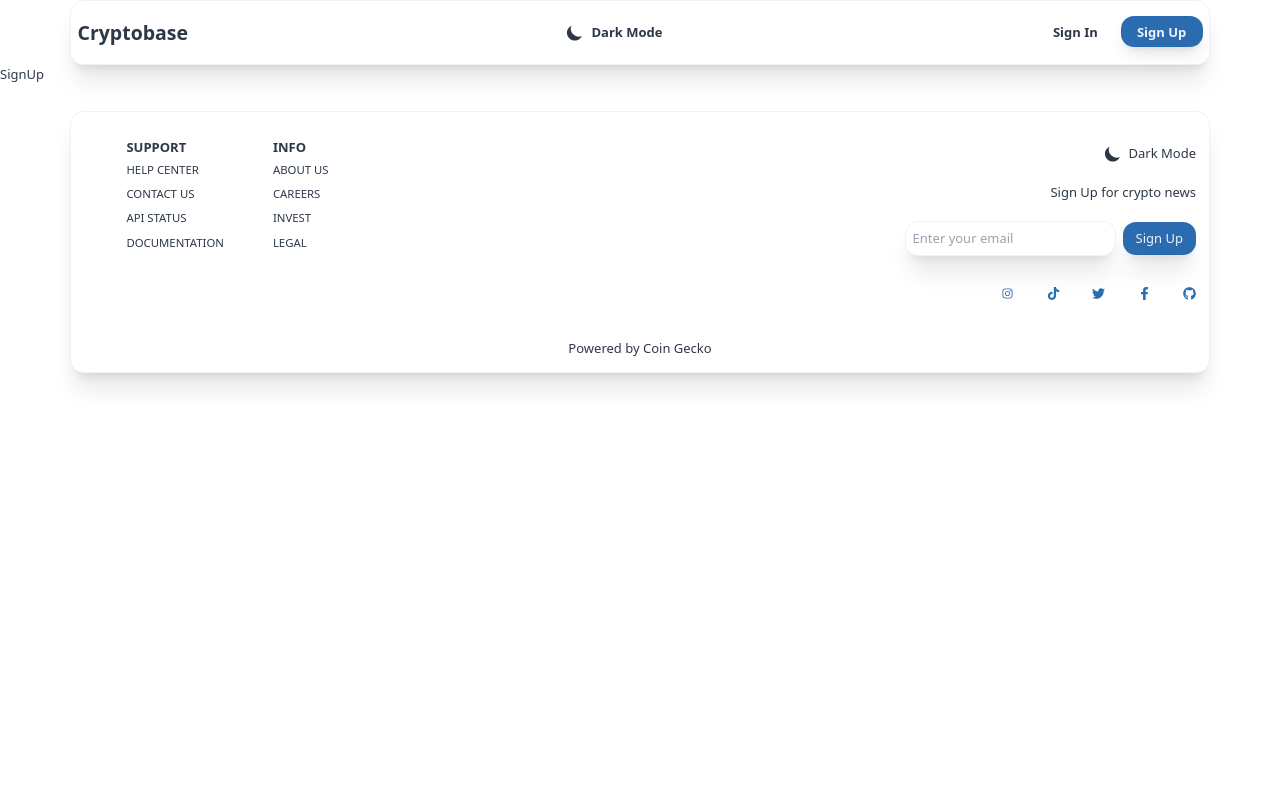
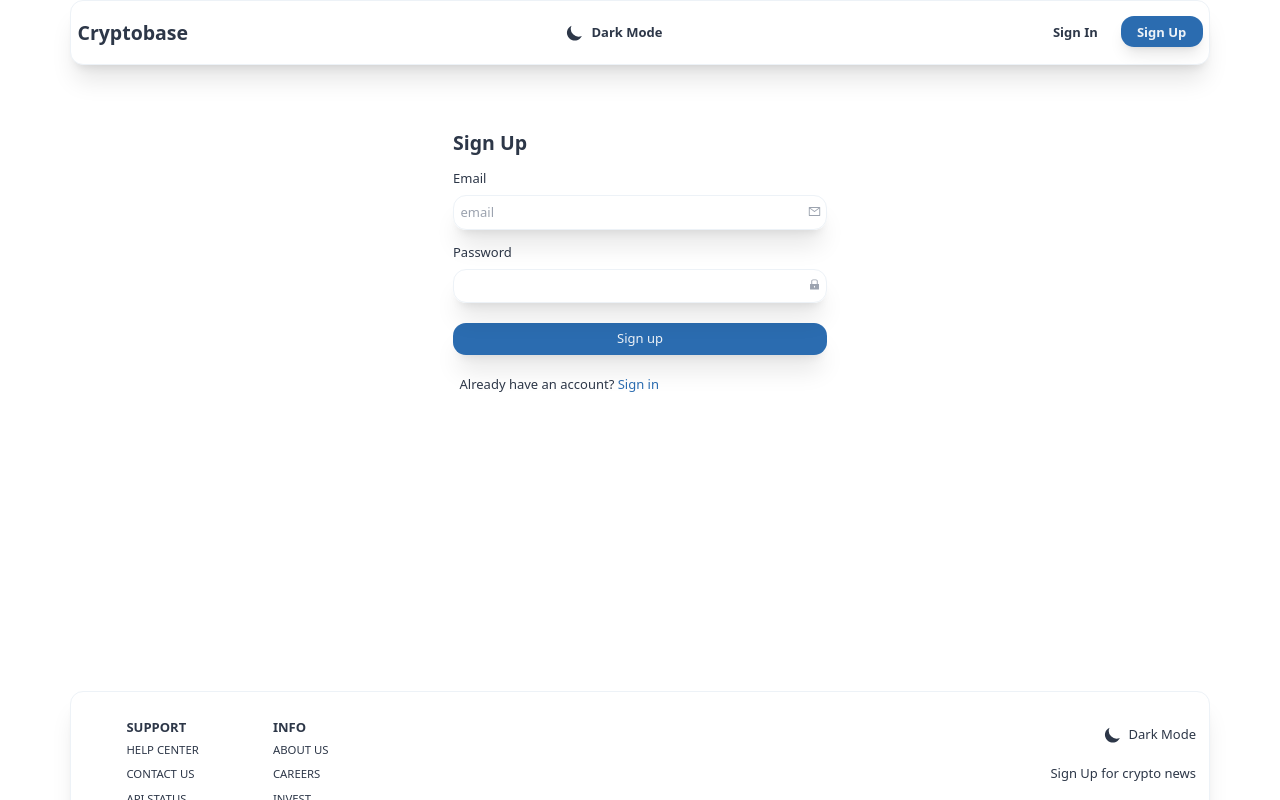
Before and after one commit to r-bytes/cryptofolio-project, a React (Create React App) app: page /signup in a window 1280 px wide. Shown: the top 800 px of the page. Built offline with nearby package versions, Linux system fonts and the light colour scheme; no server answers.

Commit message:
firebase implementation

```diff
--- a/package.json
+++ b/package.json
@@ -8,6 +8,7 @@
     "@testing-library/user-event": "^13.2.1",
     "axios": "^0.27.2",
     "dompurify": "^2.4.0",
+    "firebase": "^9.10.0",
     "react": "^18.2.0",
     "react-dom": "^18.2.0",
     "react-icons": "^4.4.0",
--- a/src/App.js
+++ b/src/App.js
@@ -1,7 +1,7 @@
 import React, { useState, useEffect } from "react";
 import { Route, Routes } from "react-router-dom";
 import { Footer, Navbar } from "./components/";
-import { CoinPage, Home, SignIn, SignUp } from "./pages/";
+import { Account, CoinPage, Home, SignIn, SignUp } from "./pages/";
 import axios from "axios";
 
 function App() {
@@ -23,6 +23,7 @@ function App() {
                 <Route path="/" element={<Home coins={coins} btc={btc} />} />
                 <Route path="/signin" element={<SignIn />} />
                 <Route path="/signup" element={<SignUp />} />
+                <Route path="/account" element={<Account />} />
                 <Route path="/coin/:coinId" element={<CoinPage />}>
                     <Route path=":coinId" />
                 </Route>
--- a/src/components/index.js
+++ b/src/components/index.js
@@ -4,3 +4,4 @@ export { default as Theme } from "./Theme"
 export { default as CoinItem } from "./CoinItem"
 export { default as Trending } from "./Trending"
 export { default as Footer } from "./Footer"
+export { default as WatchList } from "./WatchList"
--- /dev/null
+++ b/src/context/AuthContext.jsx
@@ -0,0 +1,45 @@
+import { createContext, useContext, useState, useEffect } from "react";
+import { auth, db } from '../firebase';
+import { createUserWithEmailAndPassword, signInWithEmailAndPassword, signOut, onAuthStateChanged } from "firebase/auth";
+import { doc, setDoc } from "firebase/firestore";
+
+const UserContext = createContext()
+
+export const AuthContextProvider = ({children}) => {
+    const [user, setUser] = useState({});
+
+    const signUp = (email, password) => {
+        createUserWithEmailAndPassword(auth, email, password)
+        return setDoc(doc(db, "users", email), {
+            watchList: [],
+        })
+    }
+
+    const signIn = (email, password) => {
+        return signInWithEmailAndPassword(auth, email, password)
+    }
+
+    const logOut = () =>  signOut(auth)
+
+    useEffect(() => {
+        const unsubscribe = onAuthStateChanged(auth, (currentUser) => {
+            setUser(currentUser)
+        })
+        return () => {
+            unsubscribe()
+        }
+    },[])
+
+    return (
+        <UserContext.Provider value={{
+            signUp,
+            signIn,
+            logOut,
+            user
+        }}>
+            {children}
+        </UserContext.Provider>
+    )
+}
+
+export const useAuthContext = () => useContext(UserContext)
--- /dev/null
+++ b/src/firebase.js
@@ -0,0 +1,23 @@
+// Import the functions you need from the SDKs you need
+import { initializeApp } from "firebase/app";
+import { getAuth } from 'firebase/auth';
+import { getFirestore } from "firebase/firestore";
+// TODO: Add SDKs for Firebase products that you want to use
+// https://firebase.google.com/docs/web/setup#available-libraries
+
+// Your web app's Firebase configuration
+const firebaseConfig = {
+    apiKey: process.env.REACT_APP_FIREBASE_API_KEY,
+    authDomain: process.env.REACT_APP_FIREBASE_AUTH_DOMAIN,
+    projectId: process.env.REACT_APP_FIREBASE_PROJECT_ID,
+    storageBucket: process.env.REACT_APP_FIREBASE_STORAGE_BUCKET,
+    messagingSenderId: process.env.REACT_APP_FIREBASE_MESSAGING_SENDER_ID,
+    appId: process.env.REACT_APP_FIREBASE_APP_ID,
+};
+
+// Initialize Firebase
+const app = initializeApp(firebaseConfig);
+export const auth = getAuth(app);
+export const db = getFirestore(app);
+
+export default app;
--- a/src/index.js
+++ b/src/index.js
@@ -4,12 +4,15 @@ import './index.css';
 import App from './App';
 import { BrowserRouter as Router } from "react-router-dom";
 import { ThemeProvider } from "./context/ThemeContext";
+import { AuthContextProvider } from "./context/AuthContext";
 
 const root = ReactDOM.createRoot(document.getElementById('root'));
 root.render(
     <ThemeProvider>
-        <Router>
-            <App />
-        </Router>
+        <AuthContextProvider>
+            <Router>
+                <App />
+            </Router>
+        </AuthContextProvider>
     </ThemeProvider>
 );
--- a/src/pages/Account.jsx
+++ b/src/pages/Account.jsx
@@ -1,9 +1,48 @@
 import React from 'react'
+import { WatchList } from "../components"
+import { useAuthContext } from "../context/AuthContext"
+import { useNavigate } from "react-router-dom"
 
 const Account = () => {
-  return (
-    <div>Account</div>
-  )
+    const buttonClass = "w-full bg-button text-btnText px-6 py-2 rounded-2xl shadow-xl hover:shadow-2xl hover:bg-buttonHover my-2"
+    const {user, logOut} = useAuthContext()
+    const navigate = useNavigate()
+
+    const handleSignOut = async () => {
+        try {
+            await logOut()
+            navigate("/")
+        } catch (e) {
+            console.log(e)
+        }
+    }
+
+    return (
+        <div className="max-w-[1140px] mx-auto">
+            <div className="flex justify-between items-center my-12 py-8 rounded-div">
+                <div>
+                    <h1 className="text-2xl font-bold"> Account </h1>
+                    <div>
+                        <p> Welcome, {user?.email}</p>
+                    </div>
+                </div>
+                <div>
+                    <button
+                        className={buttonClass}
+                        onClick={handleSignOut}
+                    >
+                        Sign Out
+                    </button>
+                </div>
+            </div>
+            <div className="flex justify-center items-center my-12 py-8 rounded-div">
+                <div className="w-full min-h-[200px]">
+                    <h1 className="text-2xl font-bold py-4"> Watch List </h1>
+                    <WatchList />
+                </div>
+            </div>
+        </div>
+    )
 }
 
 export default Account
--- a/src/pages/SignUp.jsx
+++ b/src/pages/SignUp.jsx
@@ -1,9 +1,75 @@
-import React from 'react'
+import React, { useState } from 'react'
+import { AiFillLock, AiOutlineMail } from "react-icons/ai"
+import { Link, useNavigate } from "react-router-dom"
+import { useAuthContext } from "../context/AuthContext"
 
 const SignUp = () => {
-  return (
-    <div>SignUp</div>
-  )
+    // classlist
+    const divInputClass = "relative my-2 w-full rounded-2xl shadow-xl"
+    const textInputClass = "w-full p-2 bg-primary border border-input rounded-2xl focus:border-accent outline-none"
+    const iconClass = "absolute right-2 top-3 text-gray-400"
+    const buttonClass = "w-full bg-button text-btnText px-4 py-2 rounded-2xl shadow-xl hover:shadow-2xl hover:bg-buttonHover my-2"
+
+    // states
+    const [email, setEmail] = useState("");
+    const [password, setPassword] = useState("");
+    const [error, setError] = useState("");
+
+    // hooks
+    const navigate = useNavigate()
+    const { user, signUp } = useAuthContext()
+
+    const handleSubmit = async (e) => {
+        e.preventDefault()
+        setError("")
+
+        try {
+            await signUp(email, password)
+
+        } catch (e) {
+            setError(e.message)
+            console.log(error)
+        }
+    }
+
+    return (
+        <div>
+            <div className="max-w-[400px] mx-auto min-h-[600px] px-4 py-20">
+                <h1 className="text-2xl font-bold"> Sign Up </h1>
+                {error
+                    ? (<p className="bg-red-300 p-3 my-2"> {error} </p>)
+                    : null }
+                <form onSubmit={handleSubmit}>
+                    {/* Username */}
+                    <div className="my-4">
+                        <label htmlFor="email"> Email </label>
+                        <div className={divInputClass}>
+                            <input
+                                className={textInputClass}
+                                type="email" name="email" id="email" placeholder="email"
+                                onChange={(e) => setEmail(e.target.value)}
+                            />
+                            <AiOutlineMail className={iconClass} />
+                        </div>
+                    </div>
+                    {/* Password */}
+                    <div className="my-4">
+                        <label htmlFor="password"> Password </label>
+                        <div className={divInputClass}>
+                            <input
+                                className={textInputClass}
+                                type="password" name="password" id="password"
+                                onChange={(e) => setPassword(e.target.value)}
+                            />
+                            <AiFillLock className={iconClass} />
+                        </div>
+                    </div>
+                    <button className={buttonClass}> Sign up </button>
+                </form>
+                <p className="my-4 ml-2"> Already have an account? <Link className="text-accent hover:underline" to={"/signin"}> Sign in </Link></p>
+            </div>
+        </div>
+    )
 }
 
 export default SignUp
```
Also changed, not shown: src/components/WatchList.jsx (added, +48 -0 lines), 2 other files (tests, documents, lock files or other folders).
